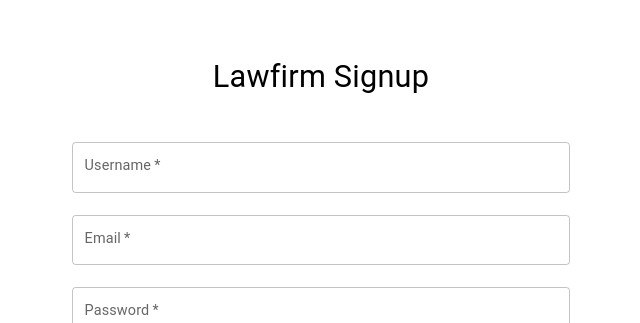
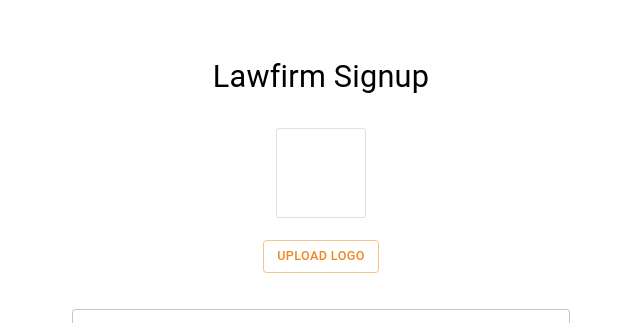
Before and after one commit to devnaspi/lawtechfrontend, a Next.js app: page /lawfirms/signup in a window 1280 px wide. Shown: the top 323 px of the page, without its empty margins (319-959 px from the left). Built offline with nearby package versions, Linux system fonts and the light colour scheme; no server answers.

Commit message:
request logo

```diff
--- a/app/lawfirms/signup/page.js
+++ b/app/lawfirms/signup/page.js
@@ -1,12 +1,12 @@
 'use client';
 
 import React, { useState, useEffect } from 'react';
-import { Box, TextField, Button, Typography, Container, Autocomplete, Chip, MenuItem } from '@mui/material';
+import { Box, TextField, Button, Typography, Container, Autocomplete, Chip, MenuItem, Avatar } from '@mui/material';
 import { useRouter } from 'next/navigation';
 import axiosInstance from '@/lib/axios';
 import { useSnackbar } from 'notistack';
 import useApiErrorHandler from '@/utils/useApiErrorHandler';
-
+import { Building2 } from 'lucide-react';
 
 export default function LawfirmSignup() {
     const [username, setUsername] = useState('');
@@ -25,7 +25,8 @@ export default function LawfirmSignup() {
     const [selectedRegion, setSelectedRegion] = useState('Africa');
     const [regions, setRegions] = useState([]);
     const [countries, setCountries] = useState([]);
-
+    const [logo, setLogo] = useState(null);
+    const [logoPreview, setLogoPreview] = useState(null);
 
     useEffect(() => {
         const fetchTags = async () => {
@@ -54,22 +55,32 @@ export default function LawfirmSignup() {
         event.preventDefault();
         setLoading(true);
 
+        const formData = new FormData();
+        formData.append('username', username);
+        formData.append('password', password);
+        formData.append('email', email);
+        formData.append('name', name);
+        formData.append('website', website);
+        formData.append('country', country);
+        tags.forEach(tag => formData.append('tags', tag));
+        if (logo) {
+            formData.append('logo', logo);
+        }
+
         try {
-            const registrationResponse = await axiosInstance.post('/api/lawfirms/register/new/', {
-                username,
-                password,
-                email,
-                name,
-                tags,
-                country,
-                website
-            });
+            const registrationResponse = await axiosInstance.post('/api/lawfirms/register/new/',
+                formData,
+                {
+                    headers: {
+                        'Content-Type': 'multipart/form-data',
+                    },
+                }
+            );
 
             enqueueSnackbar('Registration successful!', { variant: 'success' });
-
             router.push('/lawfirms/signin');
         } catch (error) {
-            handleApiError(error)
+            handleApiError(error);
         } finally {
             setLoading(false);
         }
@@ -82,6 +93,15 @@ export default function LawfirmSignup() {
 
     const handleRegionInputChange = (e) => {
         setSelectedRegion(e.target.value)
+    };
+
+    const handleLogoChange = (event) => {
+        const file = event.target.files[0];
+        if (file) {
+            setLogo(file);
+            const previewUrl = URL.createObjectURL(file);
+            setLogoPreview(previewUrl);
+        }
     };
 
     return (
@@ -100,6 +120,50 @@ export default function LawfirmSignup() {
                 </Typography>
 
                 <Box component="form" onSubmit={handleSubmit} sx={{ mt: 1, width: '100%' }}>
+                    {/* Logo Upload Section */}
+                    <Box
+                        sx={{
+                            display: 'flex',
+                            flexDirection: 'column',
+                            alignItems: 'center',
+                            gap: 2,
+                            mb: 3
+                        }}
+                    >
+                        <Avatar
+                            src={logoPreview}
+                            variant="rounded"
+                            sx={{
+                                width: 100,
+                                height: 100,
+                                bgcolor: 'background.paper',
+                                border: '1px solid',
+                                borderColor: 'divider',
+                                '& img': {
+                                    objectFit: 'contain',
+                                    p: 0,
+                                    width: '100%',
+                                    height: '100%'
+                                }
+                            }}
+                        >
+                            <Building2 size={40} />
+                        </Avatar>
+                        <Button
+                            variant="outlined"
+                            component="label"
+                            sx={{ mt: 1 }}
+                        >
+                            Upload Logo
+                            <input
+                                type="file"
+                                hidden
+                                accept="image/*"
+                                onChange={handleLogoChange}
+                            />
+                        </Button>
+                    </Box>
+
                     <TextField
                         margin="normal"
                         required
--- a/app/readers/articles/[code]/page.js
+++ b/app/readers/articles/[code]/page.js
@@ -239,7 +239,7 @@ const ArticleDetails = ({ params }) => {
                         fontWeight: 500
                     }}
                 >
-                    Contributing Authors
+                    Contributing Author(s)
                 </Typography>
                 <Stack spacing={2}>
                     {Array.isArray(article.authors) ? article.authors.map((author, index) => (
```
